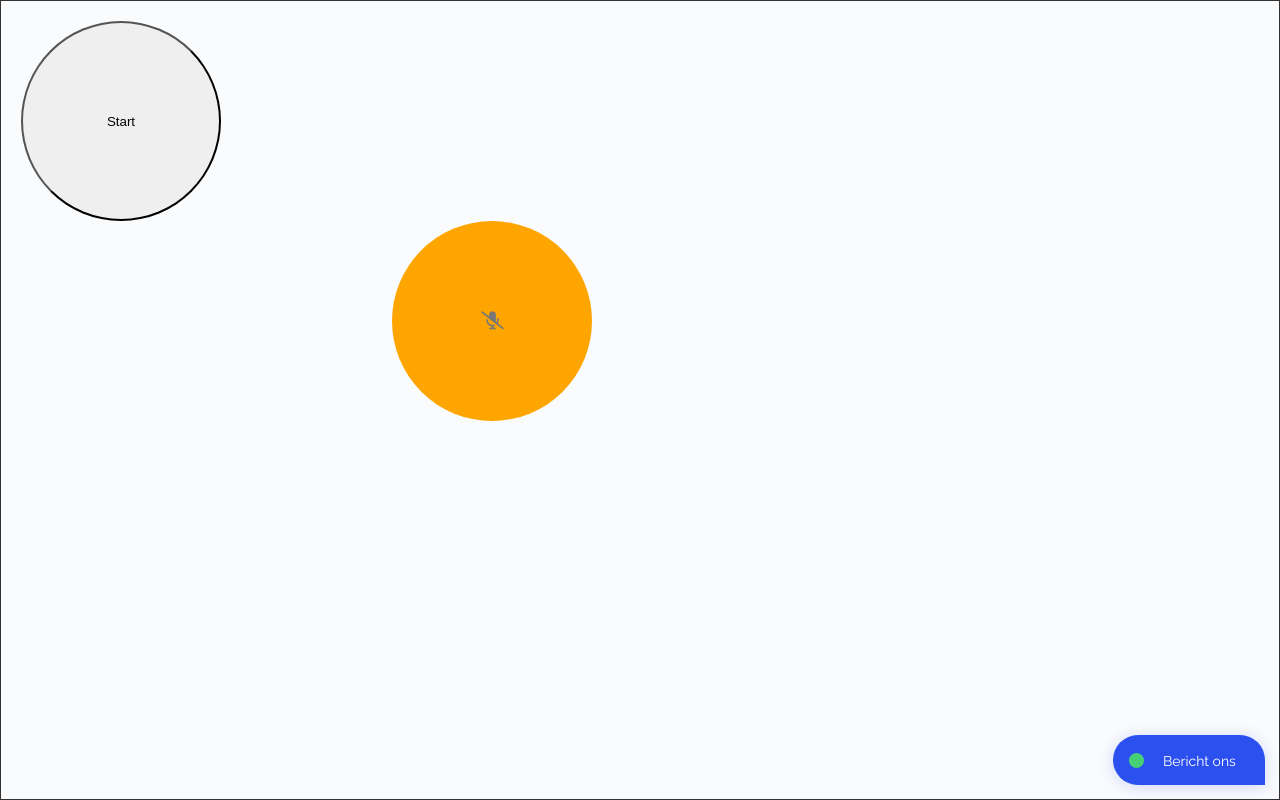
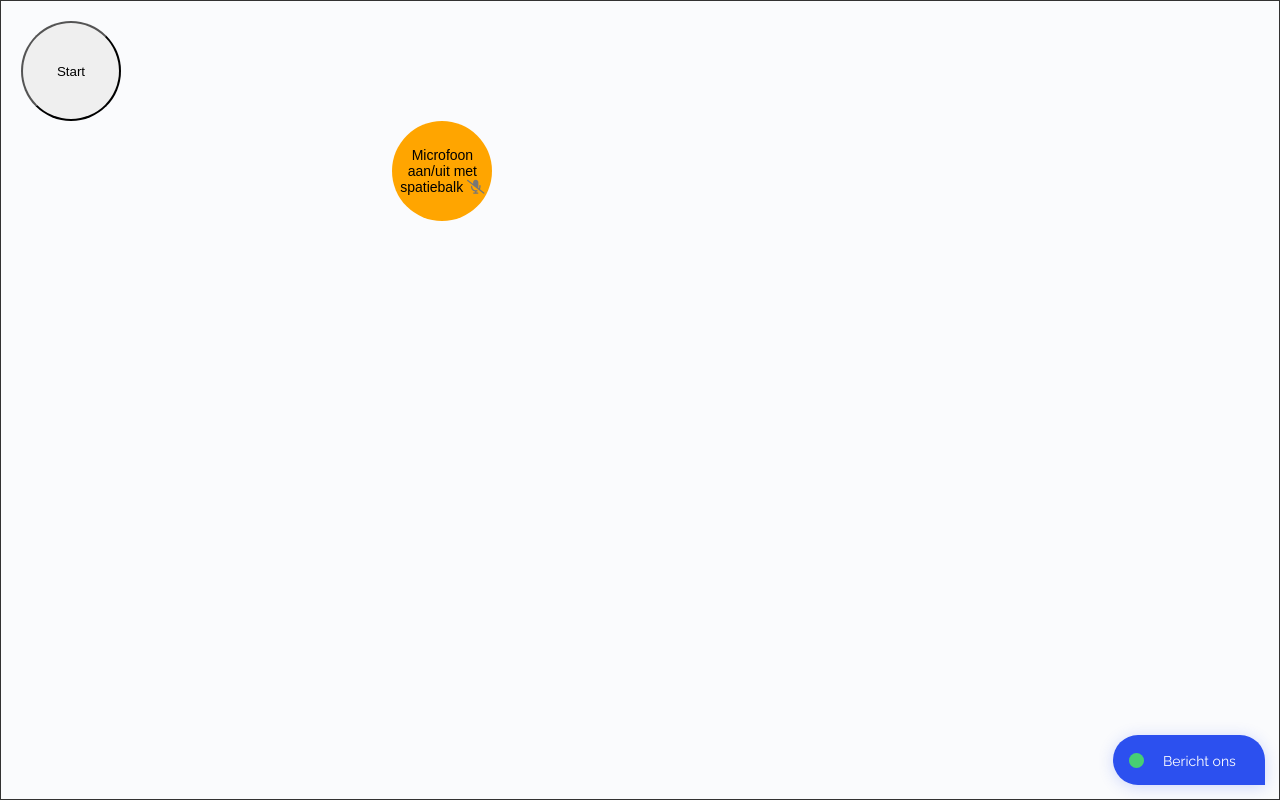
Before and after one commit to victorlaforga/speech-to-speech-v2, a website: page public/index.html in a window 1280 px wide. Drawn offline with nearby package versions, Linux system fonts and the light colour scheme.

Commit message:
Added CSS to buttons

```diff
--- a/public/css/index.css
+++ b/public/css/index.css
@@ -23,8 +23,8 @@ body {
 
 .start-btn {
     box-shadow: 0 0 10px rgba(0, 0, 0, 0.005);
-    width: 200px;
-    height: 200px;
+    width: 100px;
+    height: 100px;
     border-radius: 50%;
 }
 
@@ -99,10 +99,10 @@ body {
 }
 
 .btn-mic {
-    width: 200px;
-    height: 200px;
+    width: 100px;
+    height: 100px;
     border: none;
-    font-size: 18px;
+    font-size: 14px;
     background: orange;
     cursor: pointer;
     display: block;
--- a/public/index.html
+++ b/public/index.html
@@ -18,6 +18,7 @@
         <div class="grid-item">
             <button class="start-btn" onclick="welcomeMessage()" tabindex="0"> Start </button>
             <button class="btn-mic">
+                Microfoon aan/uit met spatiebalk
                 <i class="send btn-white btn-animate fa-solid fa-microphone-slash" id="mic"></i>
             </button>
         </div>
```
